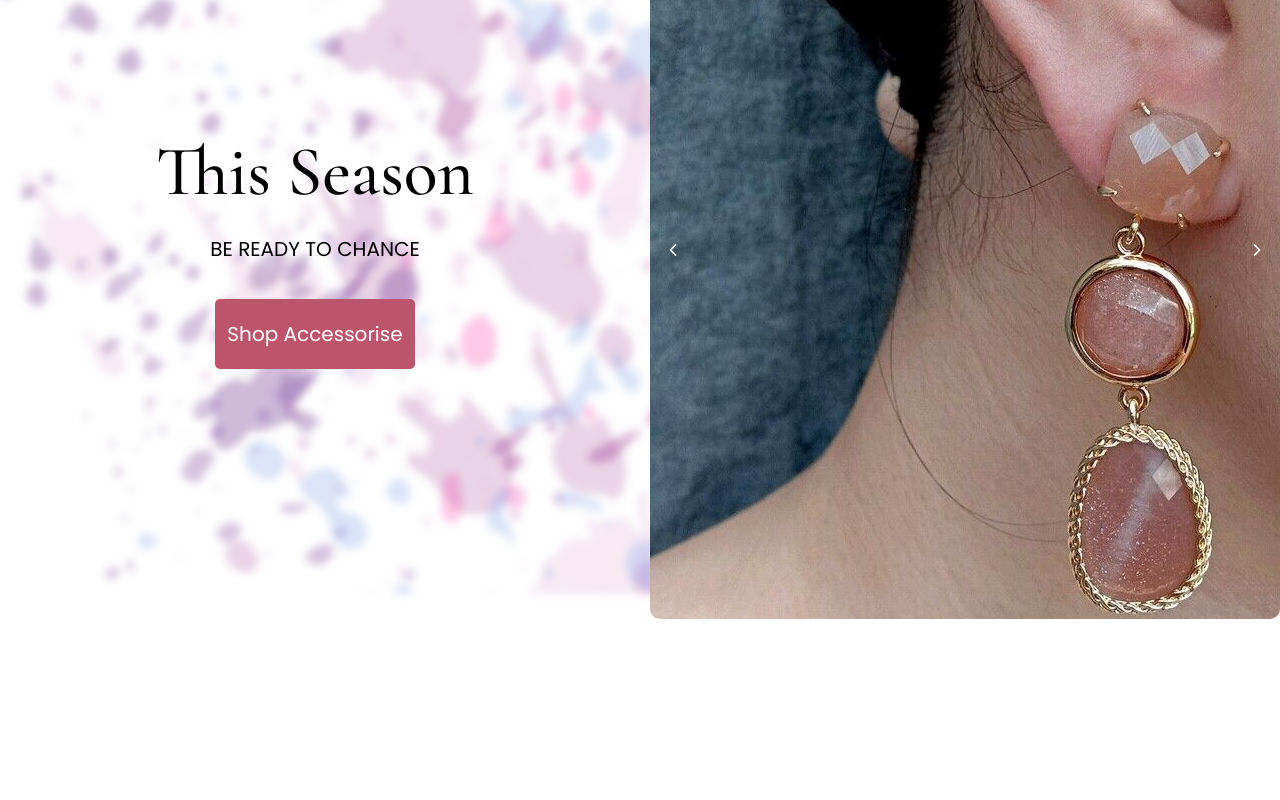
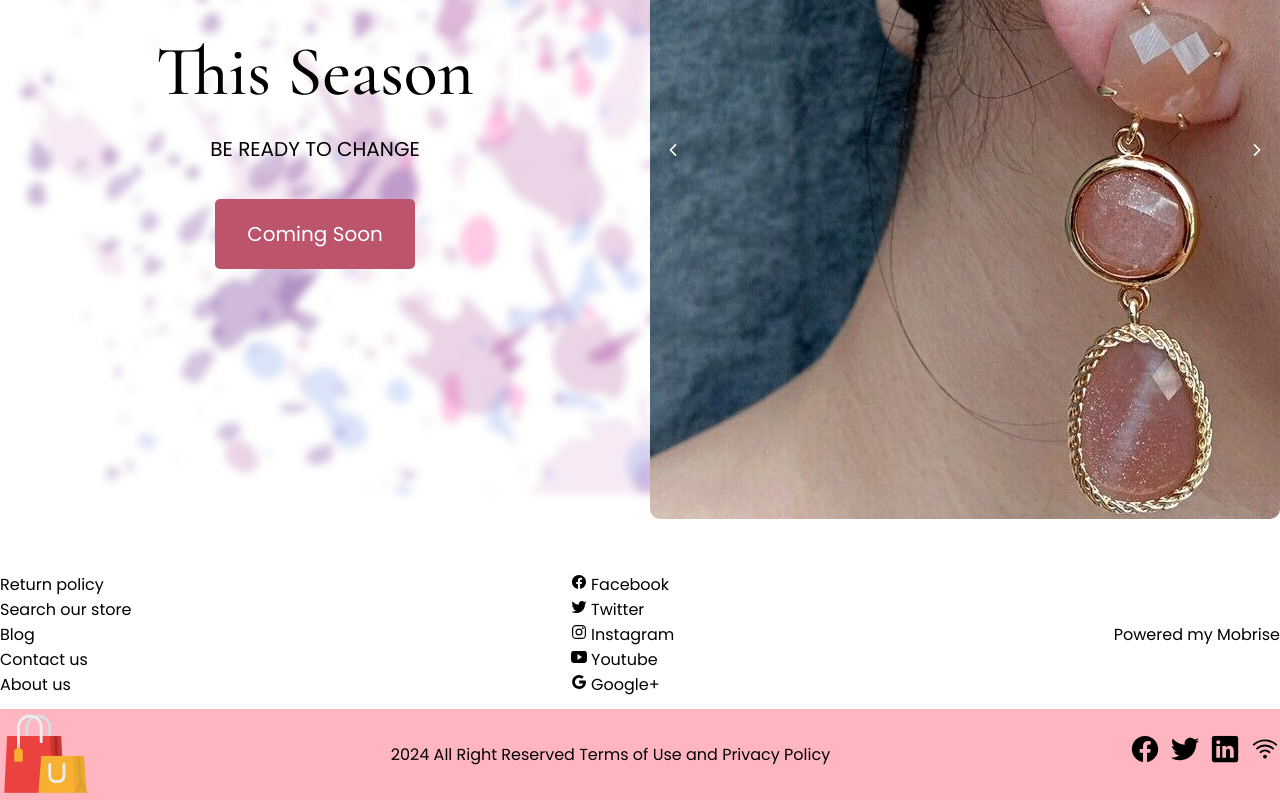
Before and after one commit to Wannnzz/Ecommerce, a React (Create React App) app: page / in a window 1280 px wide. Shown: the part 2009-2809 px from the top of the page. Before the commit the page ends 2628 px from the top, so only its background shows below. Built offline with nearby package versions, Linux system fonts and the light colour scheme.

Commit message:
commit
-add footer

```diff
--- a/src/Page/loginSignIn.js
+++ b/src/Page/loginSignIn.js
@@ -53,7 +53,7 @@ const LogIn = () => {
                icon: "success"
              }).then((value) =>{
                localStorage.setItem('token',result.accessToken)
-               Navigate('/profile')
+               Navigate('/')
 
              })
          }else{
--- /dev/null
+++ b/src/component/footer.css
@@ -0,0 +1,38 @@
+.footer-container{
+    display:flex;
+    flex-direction: column;
+    max-width: 1280px;
+    margin: 60px auto;
+    margin-bottom: 0;
+}
+
+.footer-one{
+    display: flex;
+    justify-content: space-between;
+    height: 150px;
+    align-items: center;
+}
+
+.footer{
+    display: flex;
+    flex-direction: column;
+
+}
+
+.footer-two{
+    display: flex;
+    justify-content: space-between;
+    background-color: lightpink;
+    align-items: center;
+    max-width: 2000px;
+}
+
+.contact-flex{
+    display: flex;
+    gap: 10px;
+}
+
+.icon{
+
+    font-size: 30px;
+}
--- a/src/component/footer.js
+++ b/src/component/footer.js
@@ -1,6 +1,48 @@
+import React from "react";
+import './footer.css'
+import shop from './Assets/logo_big.png'
+
 const Footer = () =>{
     return(
-        <div>
+        <div className="footer-container">
+            <div className="footer-one">
+                <div className="footer">
+                    <div>Return policy</div>
+                    <div>Search our store</div>
+                    <div>Blog</div>
+                    <div>Contact us</div>
+                    <div>About us</div>
+
+                </div>
+
+                <div className="footer">
+                    <div><ion-icon name="logo-facebook"></ion-icon>    Facebook</div>
+                    <div><ion-icon name="logo-twitter"></ion-icon> Twitter</div>
+                    <div><ion-icon name="logo-instagram"></ion-icon> Instagram</div>
+                    <div><ion-icon name="logo-youtube"></ion-icon> Youtube</div>
+                    <div><ion-icon name="logo-google"></ion-icon> Google+</div>
+
+                </div>
+
+                <div>
+                    <div>Powered my Mobrise</div>
+
+
+                </div>
+
+            </div>
+
+            <div className="footer-two">
+                <img src={shop} alt=""/>
+                <div>2024 All Right Reserved Terms of Use and Privacy Policy</div>
+                <div className="contact-flex">
+                    <div className="icon"><ion-icon  name="logo-facebook"></ion-icon> </div>
+                    <div className="icon" ><ion-icon name="logo-twitter"></ion-icon> </div>
+                    <div className="icon" ><ion-icon  name="logo-linkedin"></ion-icon></div>
+                    <div className="icon" > <ion-icon  name="wifi-outline"></ion-icon></div>
+
+                </div>
+            </div>
 
         </div>
     );
--- a/src/component/web-page.css
+++ b/src/component/web-page.css
@@ -218,13 +218,14 @@
 .new-arrival-container-gird{
   display: grid;
   grid-column: 2;
-  height: 800px;
+  height: 700px;
 
 }
 .new-arrival-name{
    text-align: center;
    font-size: 20px;
    font-weight: 200;
+
 }
 
 .new-arrival-name .arrival-name{
@@ -243,6 +244,7 @@
   gap: 80px;
   justify-content: space-between;
   align-items: center;
+
 
 }
 
--- a/src/component/web-page.js
+++ b/src/component/web-page.js
@@ -122,7 +122,7 @@ const WebPage = () =>{
                    </div>
                        <div className='name-shirt'>Name shirt</div>
                        <div className='type'>Type</div>
-                       <p>______________________________<button className='arrival-btn'><ion-icon style={{ color:'white' }} name="cart"></ion-icon></button></p>
+
                       <div className='price'>price</div>
             </div>
 
@@ -134,7 +134,7 @@ const WebPage = () =>{
                    </div>
                        <div className='name-shirt'>Name shirt</div>
                        <div className='type'>Type</div>
-                       <p>______________________________<button className='arrival-btn'><ion-icon style={{ color:'white' }} name="cart"></ion-icon></button></p>
+
                       <div className='price'>price</div>
             </div>
 
@@ -146,7 +146,7 @@ const WebPage = () =>{
                    </div>
                        <div className='name-shirt'>Name shirt</div>
                        <div className='type'>Type</div>
-                       <p>__________________________<button className='arrival-btn'><ion-icon style={{ color:'white' }} name="cart"></ion-icon></button></p>
+
                       <div className='price'>price</div>
             </div>
 
@@ -161,25 +161,13 @@ const WebPage = () =>{
       <div className='accessory-box'>
 
         <div>This Season</div>
-        <p>BE READY TO CHANCE</p>
-        <button>Shop Accessorise</button>
+        <p>BE READY TO CHANGE</p>
+        <button>Coming Soon</button>
 
 
       </div>
       {ImageSlider()}
 
-      {/* <div className='slider-container'>
-        <div className='slide-images'>
-        <img src='/images/w3.jpg' className='slide-img' alt=""/>
-        <img src='/images/w3-2.jpg' className='slide-imge'alt=""/>
-        <img src='/images/w1-2.jpg' className='sslide-img'alt=""/>
-        </div>
-
-        <button className='preBtn'> <ion-icon name="chevron-back-outline"></ion-icon></button>
-        <button className='nextBtn'><ion-icon name="chevron-forward-outline"></ion-icon></button>
-
-
-    </div> */}
 
    </div>
 
```
